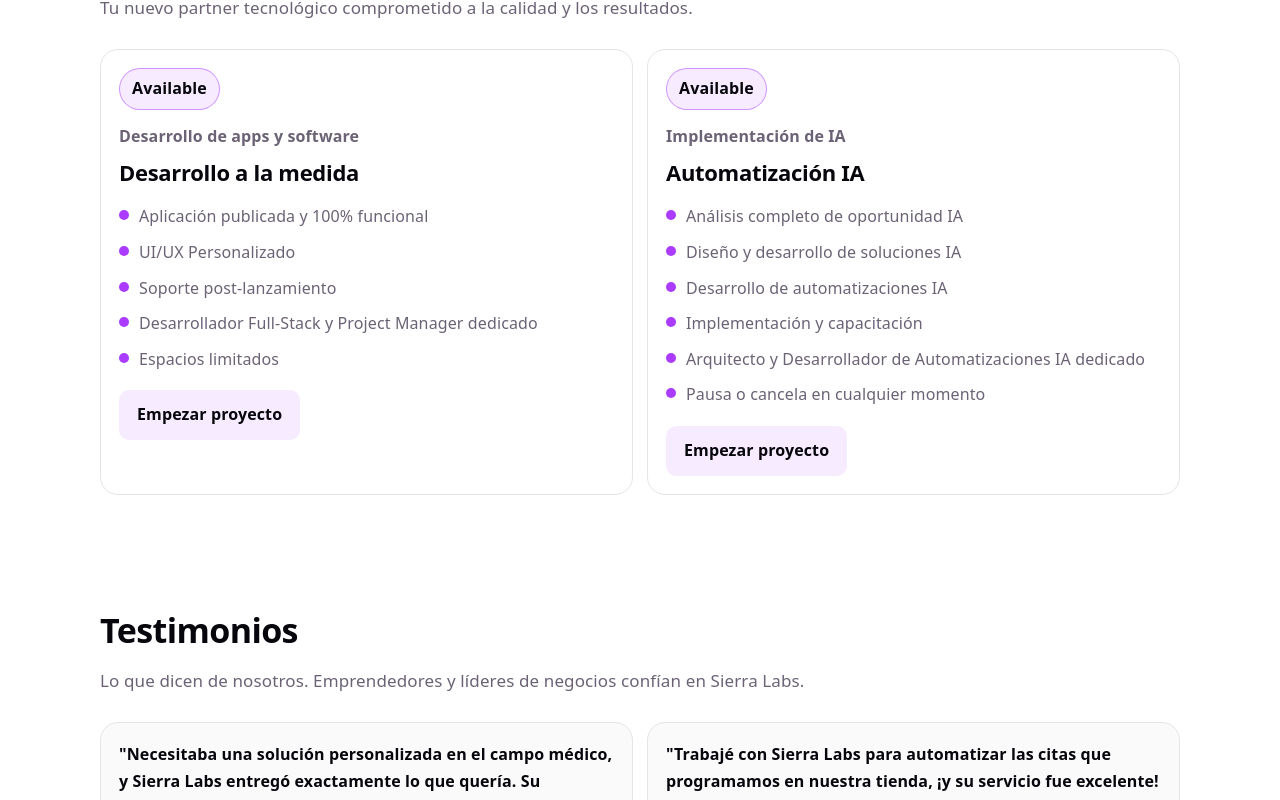
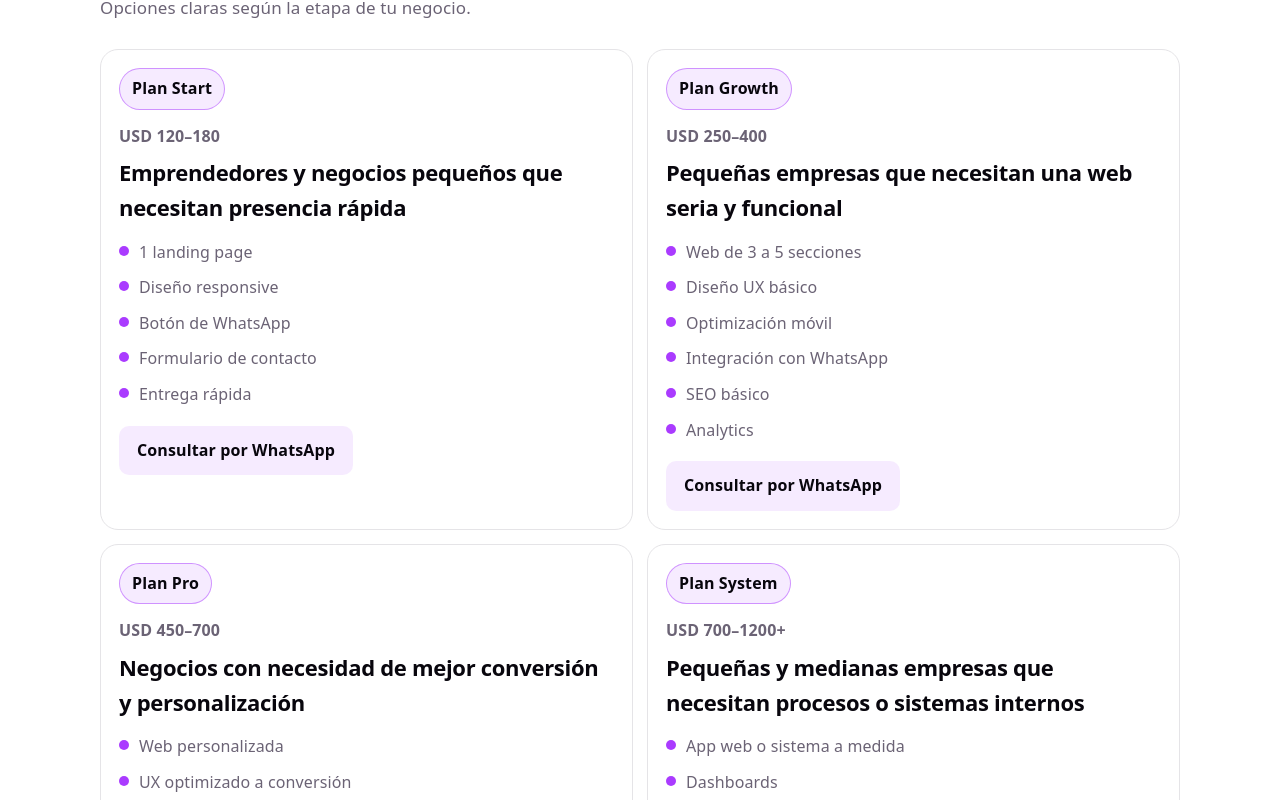
Before and after one commit to pajmunoz/website, a React (Vite) app: page / in a window 1280 px wide. Shown: the part 1980-2780 px from the top of the page. Built offline with nearby package versions, Linux system fonts and the light colour scheme.

Commit message:
links wp, productos

```diff
--- a/src/components/FloatingWhatsApp.tsx
+++ b/src/components/FloatingWhatsApp.tsx
@@ -1,9 +1,10 @@
-const WHATSAPP_E164 = '+593995352471'
+import { buildWhatsAppUrl } from '../constants/whatsapp'
+
 const DEFAULT_MESSAGE =
   'Hola, me gustaría recibir más información sobre los productos de SierraLabs.'
 
 function FloatingWhatsApp() {
-  const href = `https://wa.me/${WHATSAPP_E164}?text=${encodeURIComponent(DEFAULT_MESSAGE)}`
+  const href = buildWhatsAppUrl(DEFAULT_MESSAGE)
 
   return (
     <a
--- /dev/null
+++ b/src/constants/whatsapp.ts
@@ -0,0 +1,9 @@
+const WHATSAPP_E164 = '+593995352471'
+
+function whatsappDigits(): string {
+  return WHATSAPP_E164.replace(/\D/g, '')
+}
+
+export function buildWhatsAppUrl(message: string): string {
+  return `https://wa.me/${whatsappDigits()}?text=${encodeURIComponent(message)}`
+}
--- a/src/data/landingData.ts
+++ b/src/data/landingData.ts
@@ -60,28 +60,51 @@ export const processSteps: StepCard[] = [
 
 export const serviceCards: ServiceCard[] = [
   {
-    badgeText: 'Available',
-    eyebrow: 'Desarrollo de apps y software',
-    title: 'Desarrollo a la medida',
+    badgeText: 'Plan Start',
+    eyebrow: 'USD 120–180',
+    title: 'Emprendedores y negocios pequeños que necesitan presencia rápida',
     bullets: [
-      'Aplicación publicada y 100% funcional',
-      'UI/UX Personalizado',
-      'Soporte post-lanzamiento',
-      'Desarrollador Full-Stack y Project Manager dedicado',
-      'Espacios limitados',
+      '1 landing page',
+      'Diseño responsive',
+      'Botón de WhatsApp',
+      'Formulario de contacto',
+      'Entrega rápida',
     ],
   },
   {
-    badgeText: 'Available',
-    eyebrow: 'Implementación de IA',
-    title: 'Automatización IA',
+    badgeText: 'Plan Growth',
+    eyebrow: 'USD 250–400',
+    title: 'Pequeñas empresas que necesitan una web seria y funcional',
     bullets: [
-      'Análisis completo de oportunidad IA',
-      'Diseño y desarrollo de soluciones IA',
-      'Desarrollo de automatizaciones IA',
-      'Implementación y capacitación',
-      'Arquitecto y Desarrollador de Automatizaciones IA dedicado',
-      'Pausa o cancela en cualquier momento',
+      'Web de 3 a 5 secciones',
+      'Diseño UX básico',
+      'Optimización móvil',
+      'Integración con WhatsApp',
+      'SEO básico',
+      'Analytics',
+    ],
+  },
+  {
+    badgeText: 'Plan Pro',
+    eyebrow: 'USD 450–700',
+    title: 'Negocios con necesidad de mejor conversión y personalización',
+    bullets: [
+      'Web personalizada',
+      'UX optimizado a conversión',
+      'Mejora de performance',
+      'SEO técnico básico',
+      'Integraciones avanzadas',
+    ],
+  },
+  {
+    badgeText: 'Plan System',
+    eyebrow: 'USD 700–1200+',
+    title: 'Pequeñas y medianas empresas que necesitan procesos o sistemas internos',
+    bullets: [
+      'App web o sistema a medida',
+      'Dashboards',
+      'Automatización',
+      'Funcionalidades personalizadas',
     ],
   },
 ]
--- a/src/views/ServicesView.tsx
+++ b/src/views/ServicesView.tsx
@@ -1,5 +1,5 @@
-import CtaLink from '../components/CtaLink'
 import SectionHeader from '../components/SectionHeader'
+import { buildWhatsAppUrl } from '../constants/whatsapp'
 import { serviceCards } from '../data/landingData'
 
 function ServicesView() {
@@ -8,12 +8,15 @@ function ServicesView() {
       <div className="sl-container">
         <SectionHeader
           id="servicios"
-          title="Servicios"
-          subtitle="Tu nuevo partner tecnológico comprometido a la calidad y los resultados."
+          title="Paquetes"
+          subtitle="Opciones claras según la etapa de tu negocio."
         />
 
         <div className="sl-serviceGrid">
-          {serviceCards.map((card) => (
+          {serviceCards.map((card) => {
+            const whatsappMessage = `quiero mas informacion sobre el paquete ${card.badgeText}`
+            const whatsappHref = buildWhatsAppUrl(whatsappMessage)
+            return (
               <article key={card.title} className="sl-serviceCard">
                 <div className="sl-serviceBadge">{card.badgeText}</div>
                 <div className="sl-serviceEyebrow">{card.eyebrow}</div>
@@ -27,12 +30,19 @@ function ServicesView() {
                   ))}
                 </ul>
                 <div className="sl-serviceActions">
-                <CtaLink href="#contacto" kind="primary">
-                  Empezar proyecto
-                </CtaLink>
+                  <a
+                    aria-label={`Consultar por WhatsApp: ${card.badgeText}`}
+                    className="sl-primaryBtn"
+                    href={whatsappHref}
+                    rel="noreferrer"
+                    target="_blank"
+                  >
+                    Consultar por WhatsApp
+                  </a>
                 </div>
               </article>
-          ))}
+            )
+          })}
         </div>
       </div>
     </section>
```
Also changed, not shown: 2 other files (tests, documents, lock files or other folders). Lines whose indentation alone changed are shown as unchanged.
